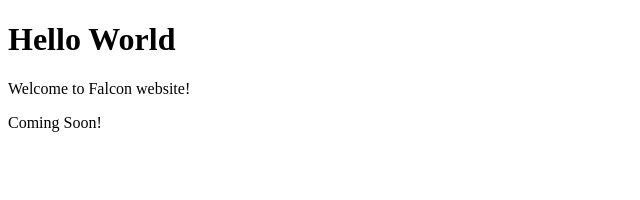
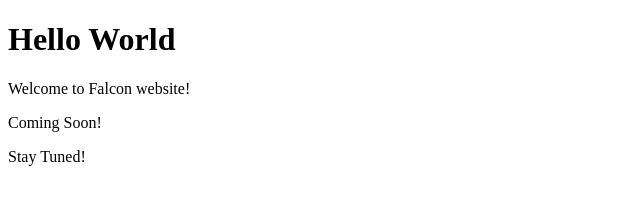
Before and after one commit to falcon-web/falcon-web.github.io, a plain HTML site: page index.html in a window 1280 px wide. Shown: the full height of the page, 0-640 px from the left. Drawn offline with Linux system fonts and the light colour scheme.

Commit message:
test change vb code

```diff
--- a/index.html
+++ b/index.html
@@ -4,5 +4,6 @@
 <h1>Hello World</h1>
 <p>Welcome to Falcon website!</p>
 <p>Coming Soon!</p>
+<p>Stay Tuned!</p>
 </body>
 </html>
```
